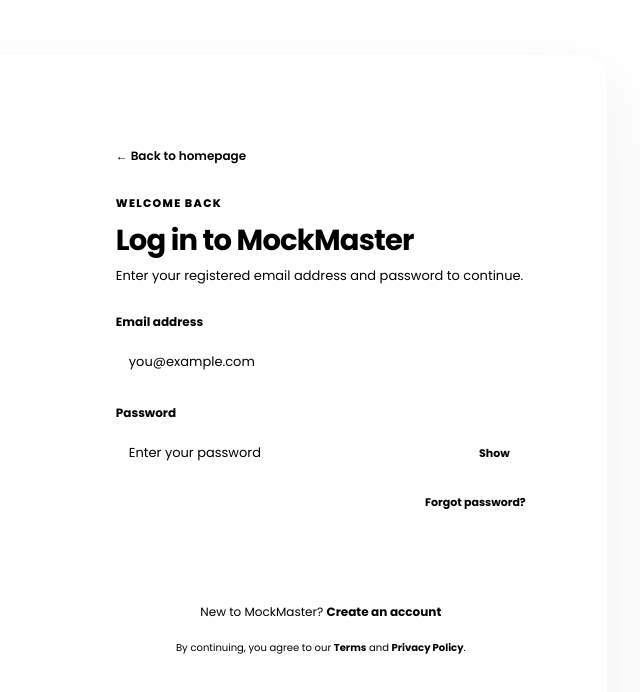
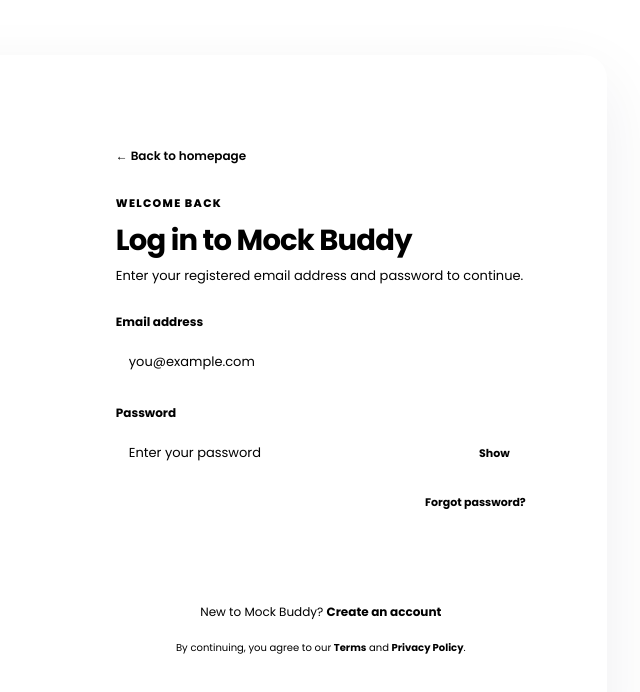
Before and after one commit to mocktest21/UGC-NET, a Next.js app: page /login in a window 1280 px wide. Shown: the top 692 px of the page, without its empty margins (563-1203 px from the left). Built offline with nearby package versions, Linux system fonts and the light colour scheme; no server answers.

Commit message:
Rebrand visible platform text to Mock Buddy

```diff
--- a/components/auth/AuthForm.tsx
+++ b/components/auth/AuthForm.tsx
@@ -68,7 +68,7 @@ export default function AuthForm({ mode }: AuthFormProps) {
       <section className="auth-shell">
         <div className="auth-aside">
           <a className="brand auth-brand" href="/">
-            <span className="brand-mark">M</span>MockMaster
+            <span className="brand-mark">M</span>Mock Buddy
           </a>
           <div className="auth-aside-copy">
             <span className="auth-kicker">YOUR PREPARATION, YOUR PACE</span>
@@ -85,12 +85,12 @@ export default function AuthForm({ mode }: AuthFormProps) {
 
         <div className="auth-form-side">
           <div className="auth-mobile-brand">
-            <a className="brand" href="/"><span className="brand-mark">M</span>MockMaster</a>
+            <a className="brand" href="/"><span className="brand-mark">M</span>Mock Buddy</a>
           </div>
           <div className="auth-form-wrap">
             <a className="auth-back" href="/">← Back to homepage</a>
             <span className="auth-kicker">{isSignup ? "GET STARTED" : "WELCOME BACK"}</span>
-            <h2>{isSignup ? "Create your account" : "Log in to MockMaster"}</h2>
+            <h2>{isSignup ? "Create your account" : "Log in to Mock Buddy"}</h2>
             <p className="auth-intro">
               {isSignup
                 ? "Create your account to get started. You’ll add your exam details after your first login."
@@ -142,7 +142,7 @@ export default function AuthForm({ mode }: AuthFormProps) {
             </form>
 
             <p className="auth-switch">
-              {isSignup ? "Already have an account?" : "New to MockMaster?"}{" "}
+              {isSignup ? "Already have an account?" : "New to Mock Buddy?"}{" "}
               <a href={isSignup ? "/login" : "/signup"}>{isSignup ? "Log in" : "Create an account"}</a>
             </p>
             <p className="auth-legal">By continuing, you agree to our <a href="/terms">Terms</a> and <a href="/privacy">Privacy Policy</a>.</p>
```
